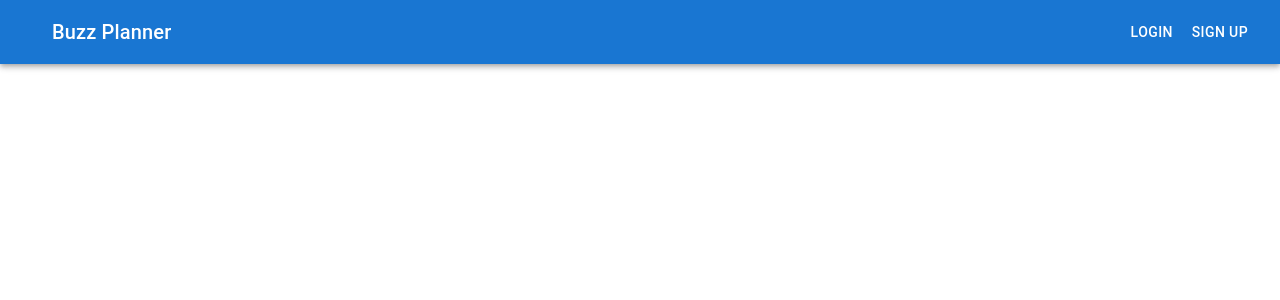
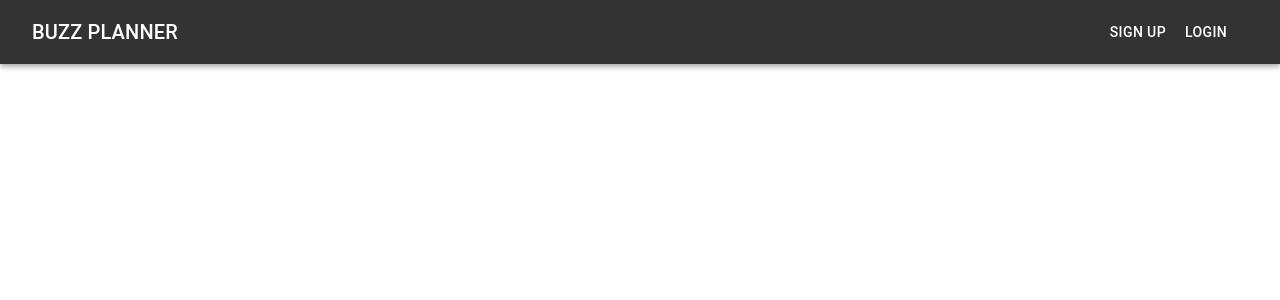
Before and after one commit to emilianochavezDLT/buz_planner, a React (Create React App) app in the folder client/: page / in a window 1280 px wide. Shown: the top 300 px of the page. Built offline with nearby package versions, Linux system fonts and the light colour scheme.

Commit message:
NavBar base is set

```diff
--- a/client/src/components/NavBar.js
+++ b/client/src/components/NavBar.js
@@ -6,6 +6,21 @@ import Typography from '@mui/material/Typography';
 import Button from '@mui/material/Button';
 import IconButton from '@mui/material/IconButton';
 import { useNavigate } from "react-router-dom";
+import styled from "@mui/material/styles/styled";
+
+
+
+const StyledToolbar = styled(Toolbar)({
+  backgroundColor: "#333333",
+  display: "flex",
+  justifyContent: "space-between"
+});
+
+
+const StyledButton = styled(Button)({
+  color: "white"
+
+});
 
 const NavBar = () => {
 
@@ -16,28 +31,26 @@ const NavBar = () => {
   const handleSignInClick = () => {
     navigate("/signIn");
   };
+
+
+
   return (
 
     <Box sx={{ flexGrow: 1 }}>
       <AppBar position="sticky">
-          <Toolbar>
-            <IconButton
-              size="large"
-              edge="start"
-              color="inherit"
-              aria-label="menu"
-              sx={{ mr: 2 }}
-            >
-
-            </IconButton>
-            <Typography variant="h6" component="div" sx={{ flexGrow: 1 }}>
+        <StyledToolbar>
+          <Button>
+            <Typography variant="h6" component="div" sx={{ flexGrow: 1 }} color="white">
               Buzz Planner
             </Typography>
+          </Button>
+          <StyledButton>
+            <Button color="inherit" onClick={handleCreateAccountClick}>Sign Up</Button>
             <Button color="inherit" onClick={handleSignInClick} sx={{
-
+              mr: "10px"
             }}>Login</Button>
-            <Button color="inherit" onClick={handleCreateAccountClick}>Sign Up</Button>
-          </Toolbar>
+          </StyledButton>
+        </StyledToolbar>
       </AppBar>
     </Box>
 
```
Lines whose indentation alone changed are shown as unchanged.
